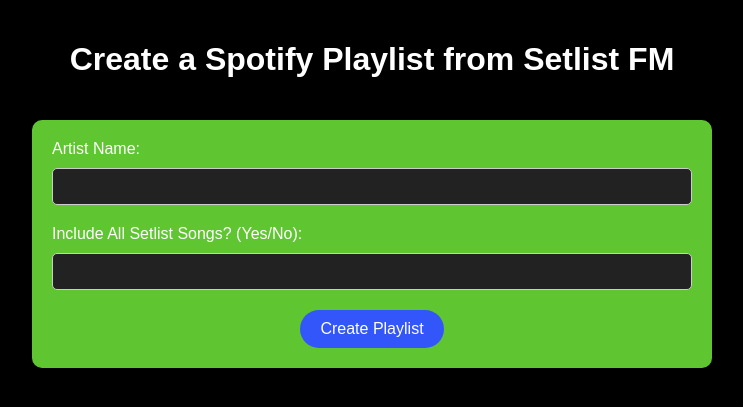
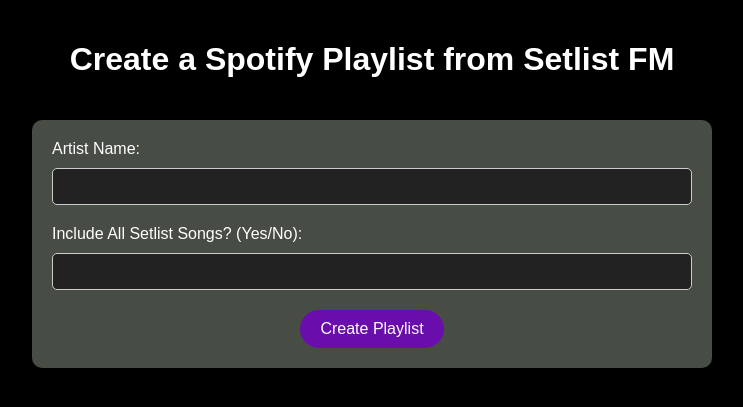
Before and after one commit to caitlinwright100/SpotifySetList, a FastAPI app: page / in a window 1280 px wide. Shown: the top 407 px of the page, without its empty margins (268-1011 px from the left). Run offline with FastAPI, Linux system fonts and the light colour scheme.

Commit message:
Changed colours back to purple

```diff
--- a/templates/index.html
+++ b/templates/index.html
@@ -27,7 +27,7 @@
             width: 50%;
             margin: 0 auto;
             padding: 20px;
-            background-color: #5fc530; /* Dark gray background for the form */
+            background-color: #474d45; /* Dark gray background for the form */
             border-radius: 10px;
         }
 
@@ -45,11 +45,11 @@
             border: 1px solid #ccc;
             box-sizing: border-box; /* Ensure padding and border are included in width */
             background-color: #222; /* Dark background for inputs */
-            color: #f62121; /* White text color */
+            color: #efe8e8; /* White text color */
         }
 
         button[type="submit"] {
-            background-color: #3256fa; /* Purple button background color */
+            background-color: #6a0dad; /* Purple button background color */
             color: #fff; /* White text color */
             border: none;
             padding: 10px 20px;
@@ -62,7 +62,7 @@
 
         /* Add hover effect to buttons */
         button[type="submit"]:hover {
-            background-color: #f6ba23; /* Darker purple hover color */
+            background-color: #531089; /* Darker purple hover color */
         }
     </style>
 </head>
```
Also changed, not shown: tests/setlist/test_connect.py (+2 -2 lines), tests/spotify/test_connect.py (+0 -20 lines), .github/workflows/build.yaml.
